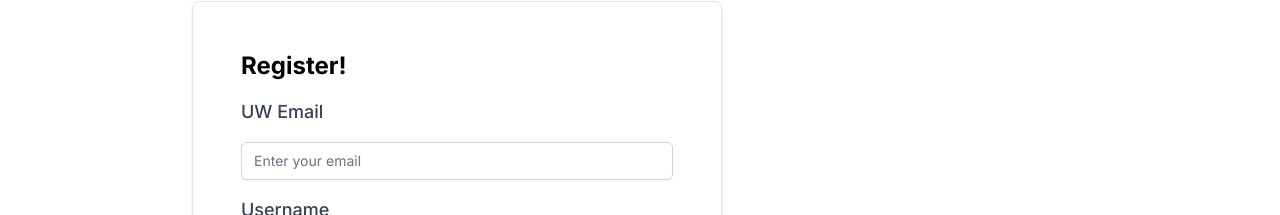
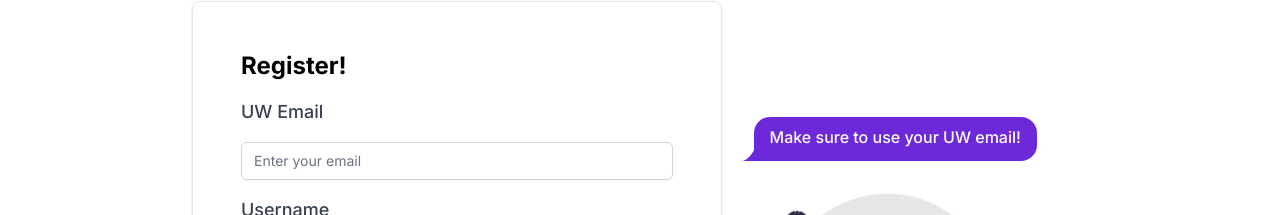
Before and after one commit to mbacarro/ucycle, a React (Create React App) app in the folder frontend/: page /register in a window 1280 px wide. Shown: the part 222-437 px from the top of the page. Built offline with nearby package versions, Linux system fonts and the light colour scheme; no server answers.

Commit message:
updated register page

```diff
--- a/frontend/src/Pages/Register/Register.js
+++ b/frontend/src/Pages/Register/Register.js
@@ -250,7 +250,10 @@ export default function Register(props) {
                     </form>
                 </div>
 
-                <div className='flex flex-col justify-center col-span-2 align-middle'>
+                <div className='flex flex-col justify-start col-span-2 align-top'>
+                    <div className=" chat chat-start mt-28">
+                        <div className="font-medium text-white chat-bubble bg-violet-700">Make sure to use your UW email!</div>
+                    </div>
                     <img src={SignupDecor} alt="Make sure to use your UW email!" className='object-scale-down w-full' />
                 </div>
             </div>
```
